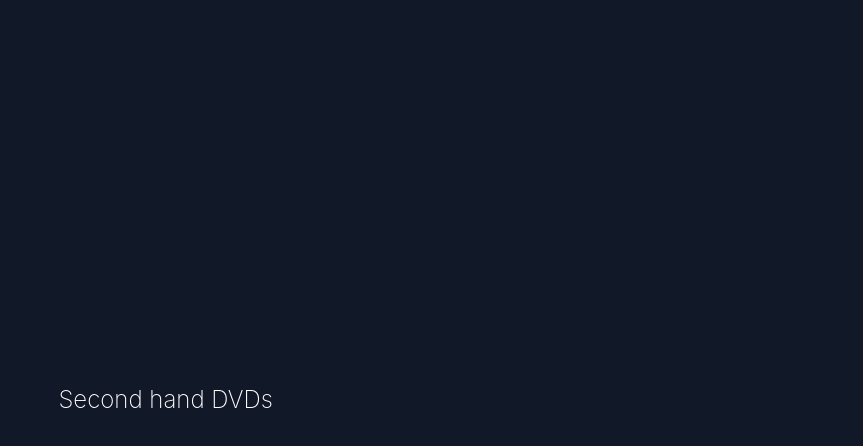
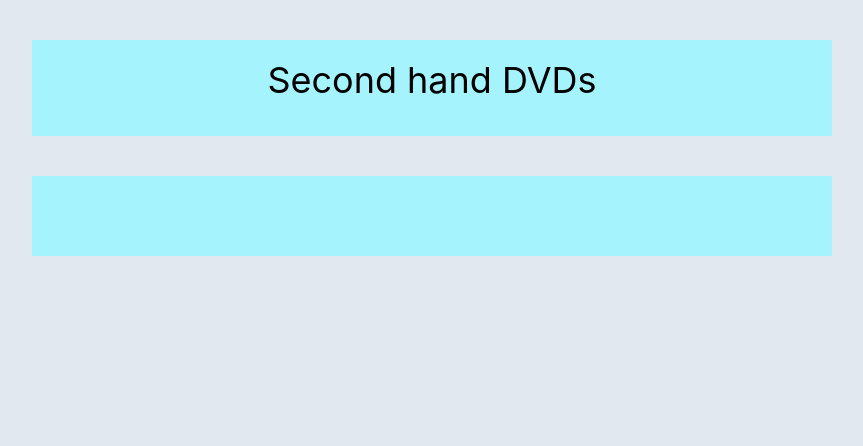
Before and after one commit to BathSpaWebDev/ADST-dvd-website, a React (Create React App) app in the folder secondhand-dvds/: page / in a window 1280 px wide. Shown: the top 446 px of the page, without its empty margins (208-1071 px from the left). Built offline with nearby package versions, Linux system fonts and the light colour scheme.

Commit message:
grid items

```diff
--- a/secondhand-dvds/src/App.js
+++ b/secondhand-dvds/src/App.js
@@ -2,12 +2,16 @@
 
 function App() {
   return (
-    <div className="text-2xl bg-gray-900 font-extralight text-white min-h-screen flex flex-col items-center py-10 gap-y-10
-    md:items-start xl:items-center md:flex-row md:h-max md:justify-around">
-      <div>
+    <div className="text-xl bg-slate-200 font-normal text-black min-h-screen flex flex-col items-center p-10 gap-y-10">
+      <div className="text-4xl flex-row bg-cyan-200 h-24 w-4/6 text-center pt-5 ">
       <h1>Second hand DVDs</h1>
       </div>
-      <div className= "md:flex-row bg-cyan-200" ></div>
+      <div className= "text-2xl bg-cyan-200 font-normal text-black h-4/6 w-4/6 flex flex-row items-center py-10 gap-y-10">
+
+        <div className="bg-white h-1/6 w4/6">
+
+        </div>
+      </div>
     </div>
   );
 }
```
